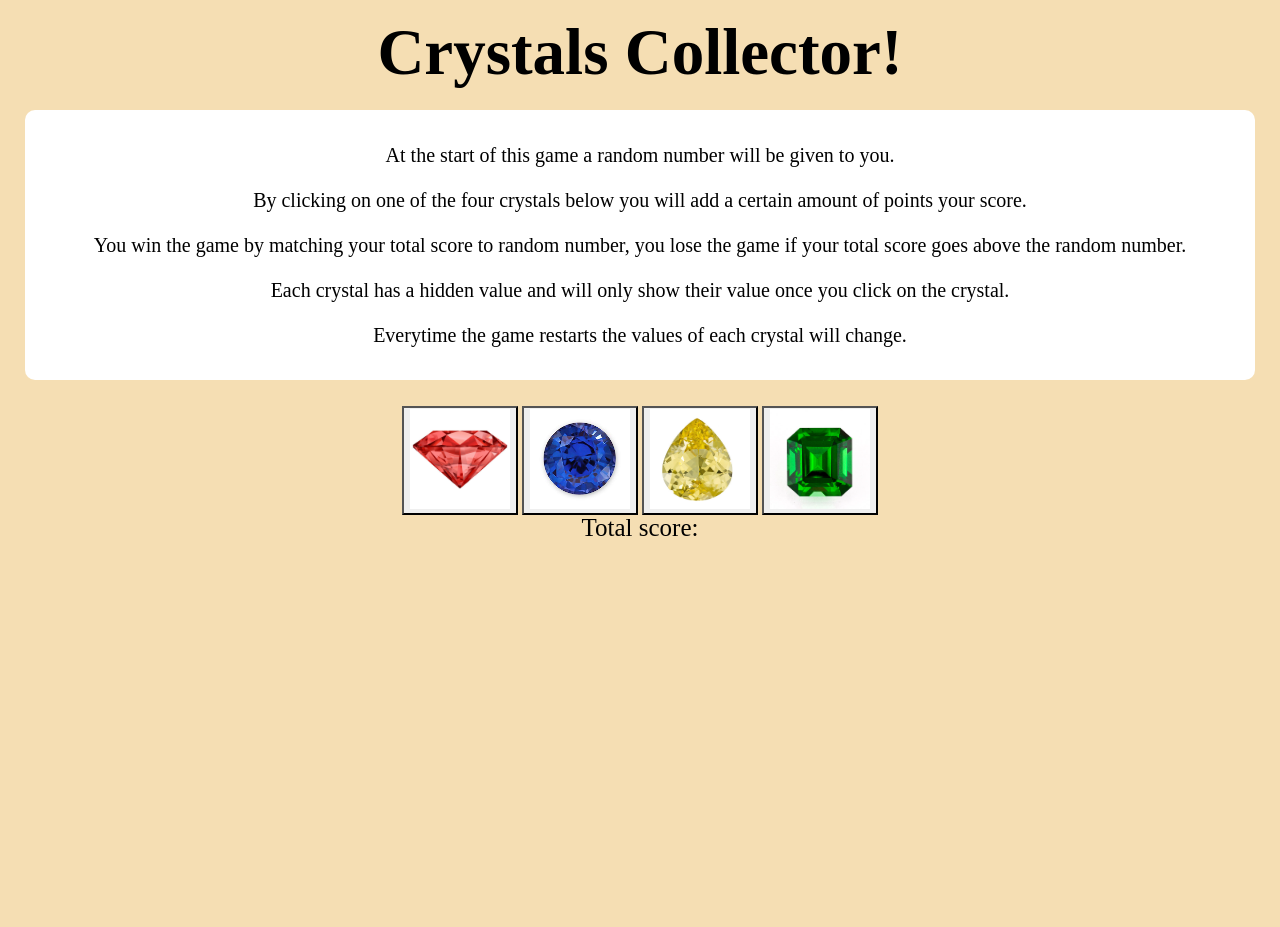
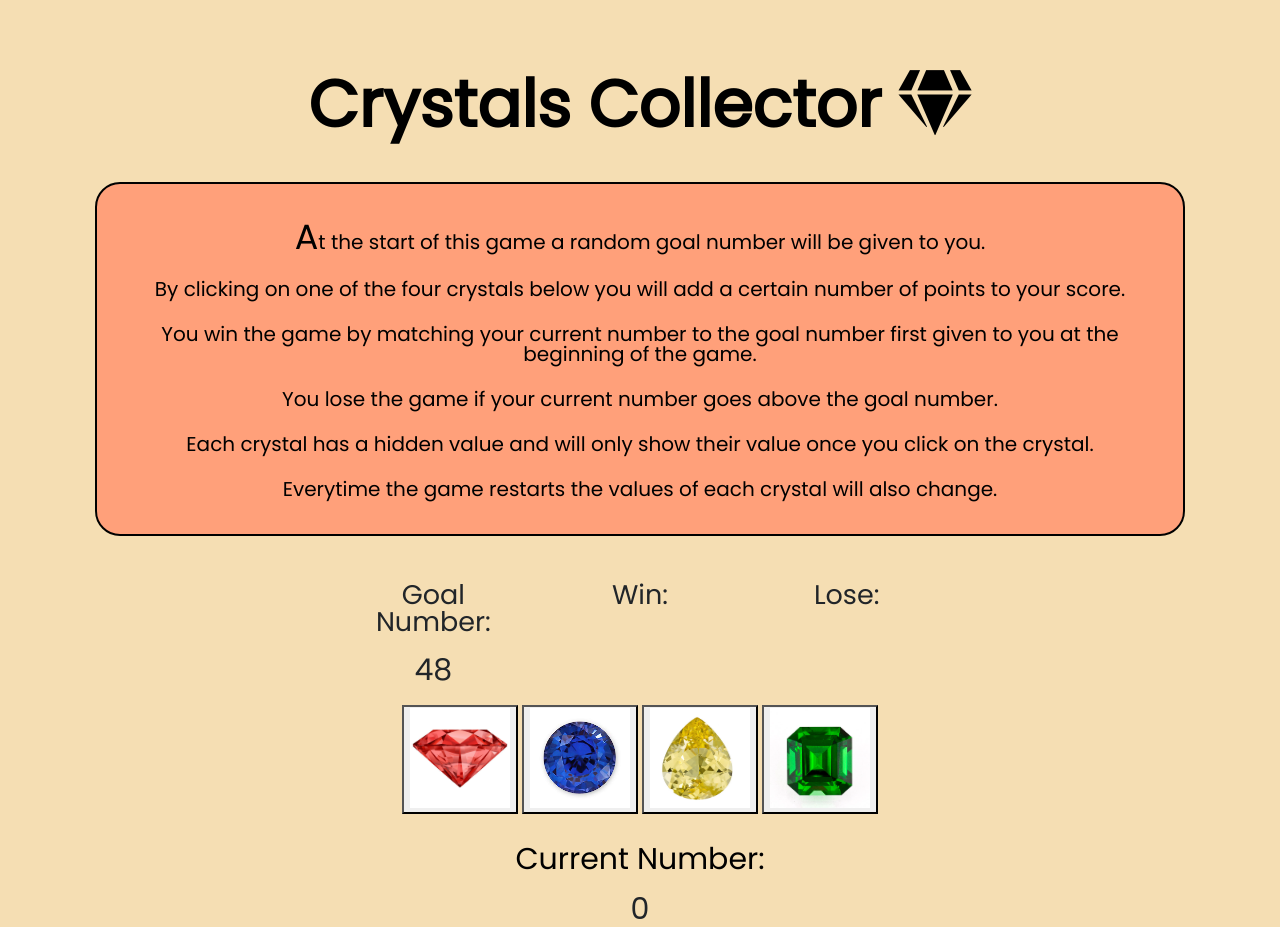
Before and after one commit to rachbaut/unit-4-game, a plain HTML site: page index.html in a window 1280 px wide. Before the commit the page ends 800 px from the top, so only its background shows below. Drawn offline with nearby package versions, Linux system fonts and the light colour scheme.

Commit message:
final changes made

```diff
--- a/assets/css/style.css
+++ b/assets/css/style.css
@@ -1,7 +1,10 @@
-/* Body Styles */
+/* BACKGROUND COLOR AND HEADER STYLES */
 
 html {
     background: wheat;
+    margin-bottom: 65px;
+    margin-top: 50px;
+    font-family: 'Poppins', sans-serif;
 }
 
 body {
@@ -23,15 +26,59 @@ body {
      color: black;
  }
 
+ .par1::first-letter {
+     font-size: 35px;
+ }
+
+/* BODY STYLES */
+
+#score-screen {
+    margin: 20px;
+}
+
+#RN {
+    font-size: 27px;
+}
+
+#W {
+    font-size: 27px;
+}
+
+#L {
+    font-size: 27px;
+}
+
+#random-num {
+    font-size: 30px;
+}
+
+#win {
+    font-size: 30px;
+    color: green;
+}
+
+#lose {
+    font-size: 30px;
+    color: red;
+}
+
  #total-score {
-     font-size: 25px;
+     font-size: 30px;
      color:black;
      text-align: center;
+     margin-top: 30px;
+ }
+
+ #score-area {
+     text-align: center;
+     margin-top: 20px;
+     font-size: 30px;
  }
 
  #info-box {
-     background: white;
-     margin: 25px;
+     background: lightsalmon;
+     margin: 45px 95px;
      padding: 10px;
-     border-radius: 10px;
+     border-radius: 25px;
+     border: 2px solid black;
  }
--- a/assets/javascript/game.js
+++ b/assets/javascript/game.js
@@ -1,6 +1,4 @@
 $(document).ready(function() {
-
-    // var randNum = randomNumGen(); //is this a function in a variable?
 
     //setting up variables
     var win = 0;
@@ -14,14 +12,18 @@ $(document).ready(function() {
 
     // this function will start the game/restart the game
     function startGame() {
-
-
+        $("#random-num").empty();
+        randGameNum();
+        currentCrystalNum = 0;
+        randCrystalNum();
+        $("#score-area").empty();
+        $("#score-area").append(currentCrystalNum);
     }
 
     // this the function that will give us the first random number to start the game and match that number
     function randGameNum() {
        gameNum =  (Math.floor(Math.random() * 101) + 19);
-       $("#random-num").append(currentCrystalNum);
+       $("#random-num").append(gameNum);
     };
 
     // This be the random number generators for the crystals
@@ -39,30 +41,48 @@ $(document).ready(function() {
         currentCrystalNum+=ruby;
         $("#score-area").empty();
         $("#score-area").append(currentCrystalNum);
-
+        compareNum();
     });
 
     $(".sapphire").on("click", function() {
         currentCrystalNum+=sapphire;
         $("#score-area").empty();
         $("#score-area").append(currentCrystalNum);
+        compareNum();
     });
 
     $(".teardrop").on("click", function() {
         currentCrystalNum+=teardrop;
         $("#score-area").empty();
         $("#score-area").append(currentCrystalNum);
+        compareNum();
     });
 
     $(".tourmaline").on("click", function() {
         currentCrystalNum+=tourmaline;
         $("#score-area").empty();
         $("#score-area").append(currentCrystalNum);
+        compareNum();
     });
 
     // function is created to compare current crystal values with the goal number to see if it goes over the goal number
     function compareNum() {
+        if(currentCrystalNum === gameNum) {
+            win++
+            $("#win").empty();
+            $("#win").append(win);
+            alert("You win!");
+            startGame();
+        }
+        else if(currentCrystalNum > gameNum) {
+            lose++
+            $("#lose").empty();
+            $("#lose").append(lose);
+            alert("Sorry, you lost. :( ");
+            startGame();
+        }
+    };
 
-    }
+    startGame();
 
-});
+    });
--- a/index.html
+++ b/index.html
@@ -9,35 +9,44 @@
     <link rel="stylesheet" href="https://maxcdn.bootstrapcdn.com/bootstrap/4.0.0/css/bootstrap.min.css">
     <link rel="stylesheet" type="text/css" href="assets/css/reset.css">
     <link rel="stylesheet" type="text/css" href="assets/css/style.css">
-
+    <link href="https://fonts.googleapis.com/css?family=Poppins" rel="stylesheet">
+    <link rel="stylesheet" href="https://use.fontawesome.com/releases/v5.7.1/css/all.css" integrity="sha384-fnmOCqbTlWIlj8LyTjo7mOUStjsKC4pOpQbqyi7RrhN7udi9RwhKkMHpvLbHG9Sr" crossorigin="anonymous">
 
 </head>
-
 
 <body>
 
     <div>
-        <h1>Crystals Collector!</h1>
+        <h1>Crystals Collector <i class="fas fa-gem"></i></span>
+        </h1>
     </div>
 
     <div id="info-box">
-        <p>At the start of this game a random number will be given to you.</p>
-        <p>By clicking on one of the four crystals below you will add a certain amount of points your score.</p>
-        <p>You win the game by matching your total score to random number, you lose the game if your total score goes
-            above the random number.</p>
+        <p class="par1">At the start of this game a random goal number will be given to you.</p>
+        <p>By clicking on one of the four crystals below you will add a certain number of points to your score.</p>
+        <p>You win the game by matching your current number to the goal number first given to you at the beginning of
+            the game.</p>
+        <p>You lose the game if your current number goes above the goal number.</p>
         <p>Each crystal has a hidden value and will only show their value once you click on the crystal.</p>
-        <p>Everytime the game restarts the values of each crystal will change.</p>
+        <p>Everytime the game restarts the values of each crystal will also change.</p>
     </div>
 
     <div class="row justify-content-center" id="score-screen">
-        <div class="col-md-2"></div>
-        <!--This is where the random number will be at-->
-        <div class="col-md-4 text-center" id="random-num"></div>
+        <div class="col-md-3"></div>
+        <div class="col-md-2 text-center" id="RN"> Goal Number: </div>
+        <div class="col-md-2 text-center" id="W"> Win: </div>
+        <div class="col-md-2 text-center" id="L"> Lose: </div>
+        <div class="col-md-3"></div>
+    </div>
+
+    <div class="row justify-content-center" id="score-screen">
+        <div class="col-md-3"></div>
+        <!--This is where the random numbers will be at-->
+        <div class="col-md-2 text-center" id="random-num"></div>
         <!--This is where the win/lose outcome will be shown-->
-        <div class="col-md-4" id="win-lose"></div>
-        <!-- <div id="win"></div>
-        <div id="lose"></div> -->
-        <div class="col-md-2"></div>
+        <div class="col-md-2 text-center" id="win"></div>
+        <div class="col-md-2 text-center" id="lose"></div>
+        <div class="col-md-3"></div>
     </div>
 
     <!--This is where the crystals will be displayed-->
@@ -57,17 +66,14 @@
                 <img src="assets/images/tourmaline.jpg" width="100px" height="100px" alt="tourmaline">
             </button>
         </div>
-    <div class="col-md-3"></div>
+        <div class="col-md-3"></div>
     </div>
     <!--Score will be shown here-->
-    <div id="total-score">Total score: </div>
+    <div id="total-score">Current Number: </div>
     <div id="score-area"></div>
-
-
 
     <!--This where the js file is linked-->
     <script type="text/javascript" src="https://cdnjs.cloudflare.com/ajax/libs/jquery/3.2.1/jquery.min.js"></script>
-
     <script type="text/javascript" src="assets/javascript/game.js"></script>
 
 </body>
```
